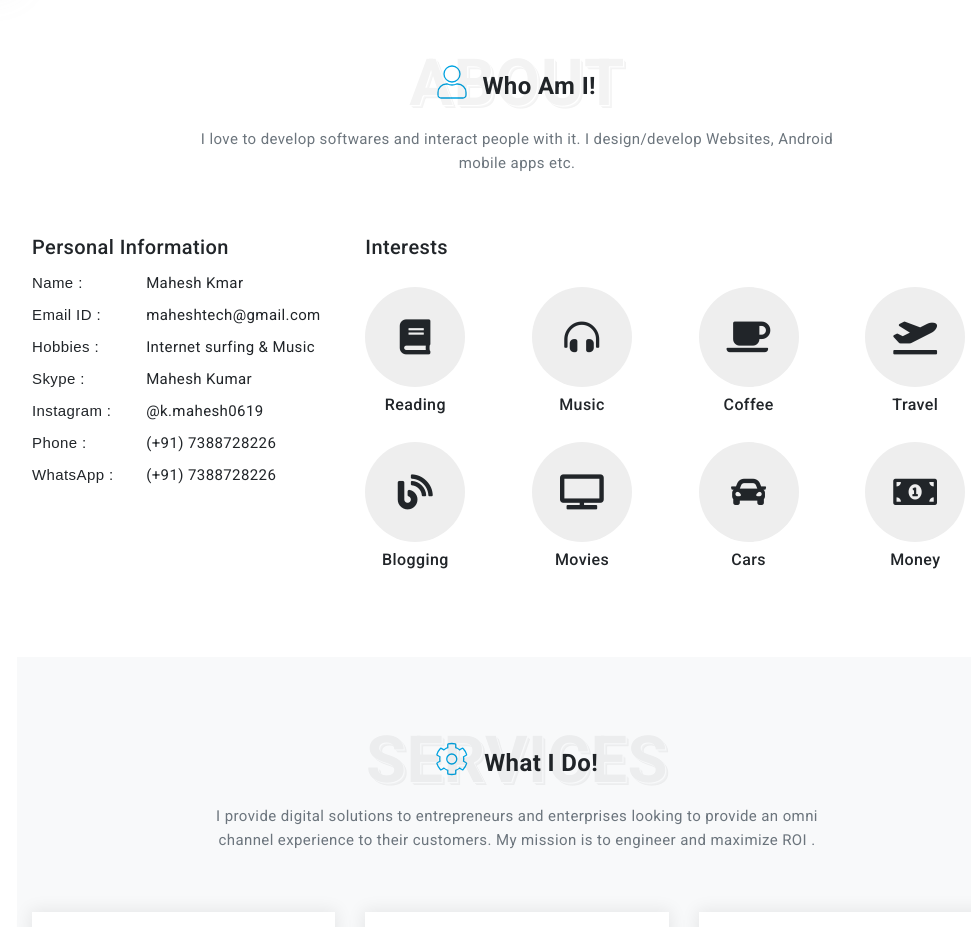
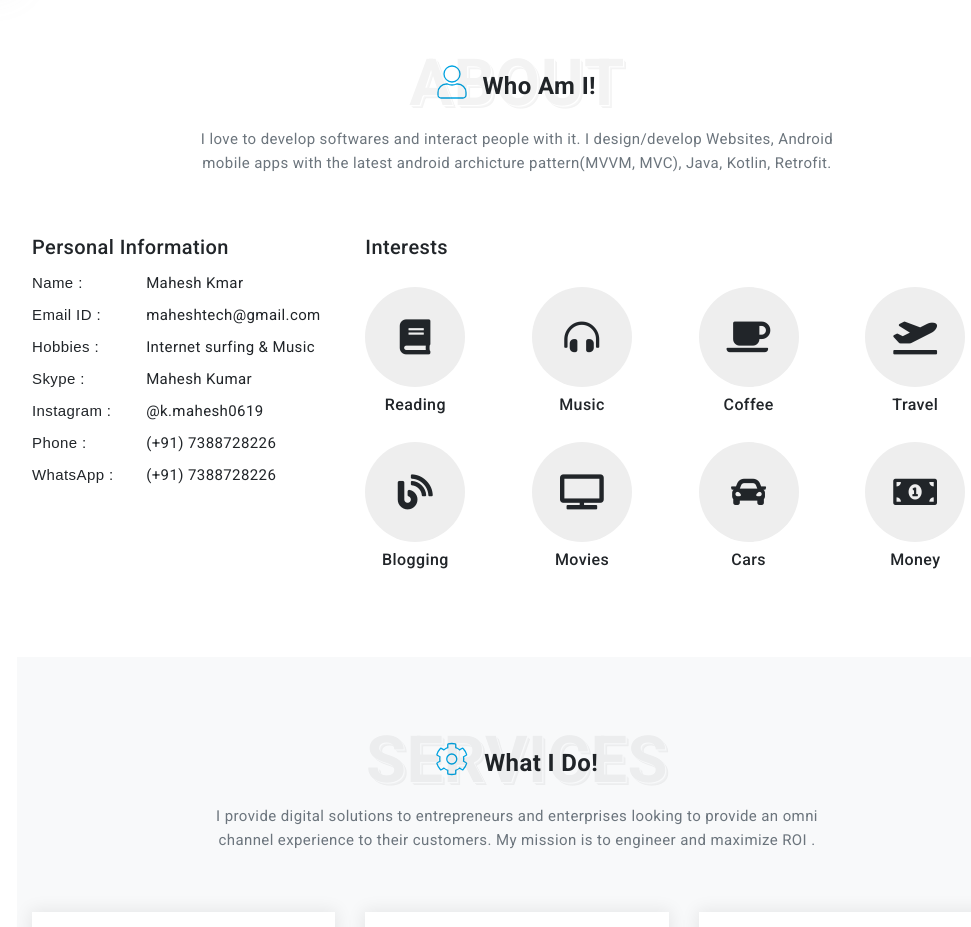
Before and after one commit to kmahesh0619/mahesh, a plain HTML site: page index.html in a window 1280 px wide. Shown: the part 820-1747 px from the top of the page, without its empty margins (263-1234 px from the left). Drawn offline with nearby package versions, Linux system fonts and the light colour scheme; a script that the page names is missing.

Commit message:
New content has been update into Index.html file #Architecture Pattern!

```diff
--- a/index.html
+++ b/index.html
@@ -183,7 +183,7 @@
 							<h3><i class="fas fa-user mr-3"></i>Who Am I!</h3>
 							<p class="text-muted">I love to develop softwares and interact people with it. I
 								design/develop Websites,
-								Android mobile apps etc.</p>
+								Android mobile apps with the latest android archicture pattern(MVVM, MVC), Java, Kotlin, Retrofit.</p>
 						</div>
 					</div>
 				</div>
```
